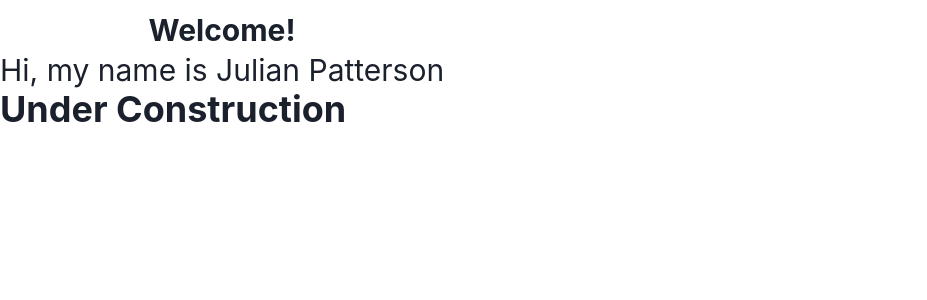
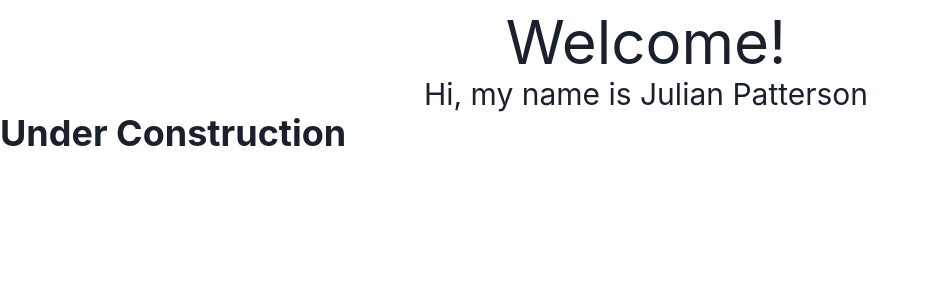
Before and after one commit to julian-patterson/julian-patterson.github.io, a React (Create React App) app: page / in a window 1280 px wide. Shown: the top 300 px of the page, without its empty margins (0-927 px from the left). Built offline with nearby package versions, Linux system fonts and the light colour scheme.

Commit message:
reworking text

```diff
--- a/src/Components/Header.tsx
+++ b/src/Components/Header.tsx
@@ -1,33 +1,29 @@
-import {
-  Box,
-  Flex,
-  Heading,
-  VStack,
-  defineStyleConfig,
-} from "@chakra-ui/react";
+import { Box, Heading, VStack, defineStyleConfig } from "@chakra-ui/react";
 
 import { FC } from "react";
 
-const headingTextStyle = defineStyleConfig({
-  defaultProps: {
-    size: "4xl",
-  },
+const headerStyle = defineStyleConfig({
+  defaultProps: {},
 });
 
 const Header: FC = () => {
   return (
-    <Flex paddingTop={"3"}>
+    <Box
+      paddingTop={"3"}
+      position={"-webkit-sticky"}
+      alignItems="center"
+      justifyContent={"start"}
+      paddingLeft={"3"}
+    >
       <VStack spacing={"1"}>
-        <Box>
-          <Heading size="lg" fontWeight={"Bold"}>
-            Welcome!
-          </Heading>
-        </Box>
-        <Heading size="lg" fontWeight={"Thin"}>
+        <Heading size="3xl" fontWeight="Semibold">
+          Welcome!
+        </Heading>
+        <Heading size="lg" fontWeight={"Thin"} justifyContent="center">
           Hi, my name is Julian Patterson
         </Heading>
       </VStack>
-    </Flex>
+    </Box>
   );
 };
 
```
